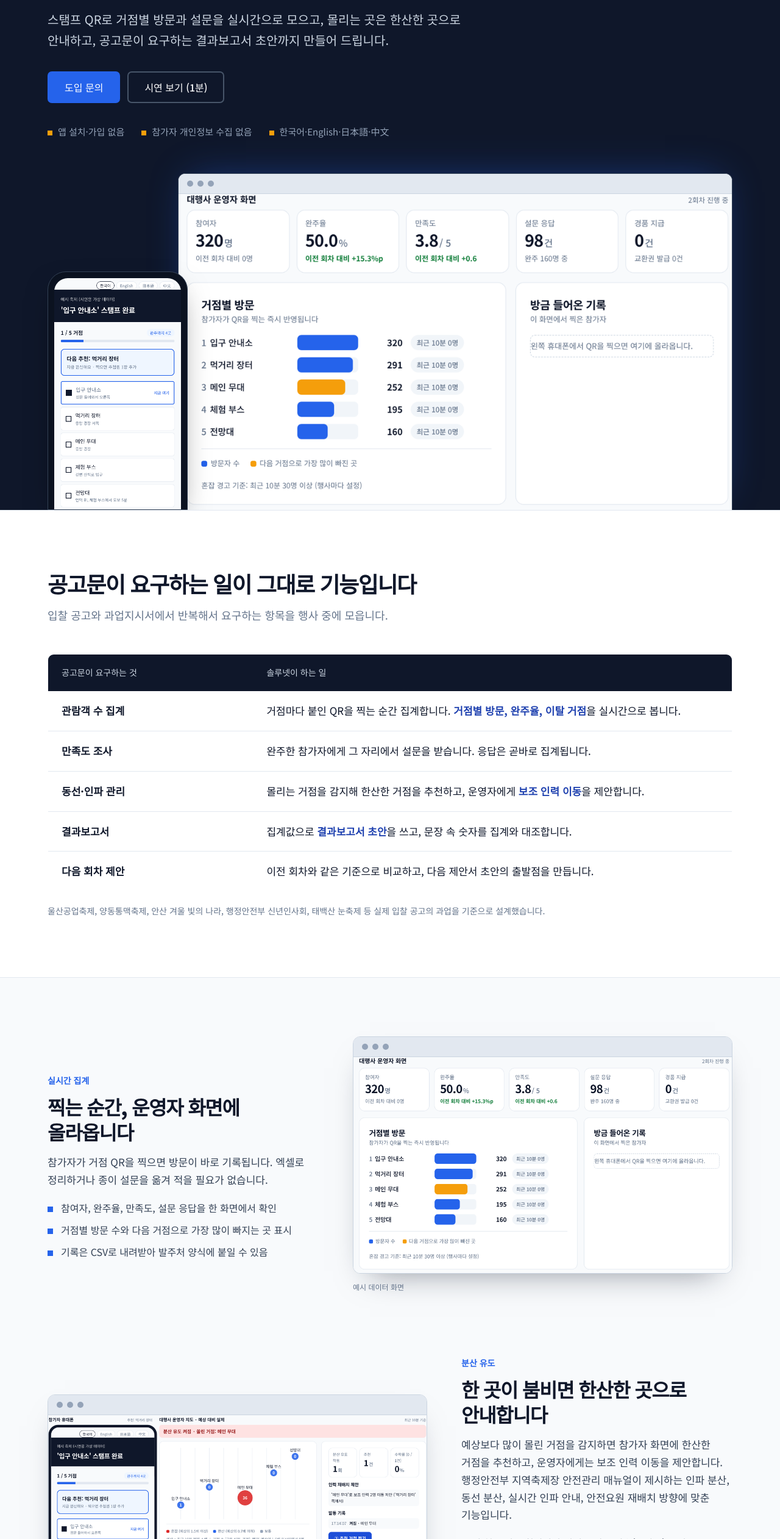
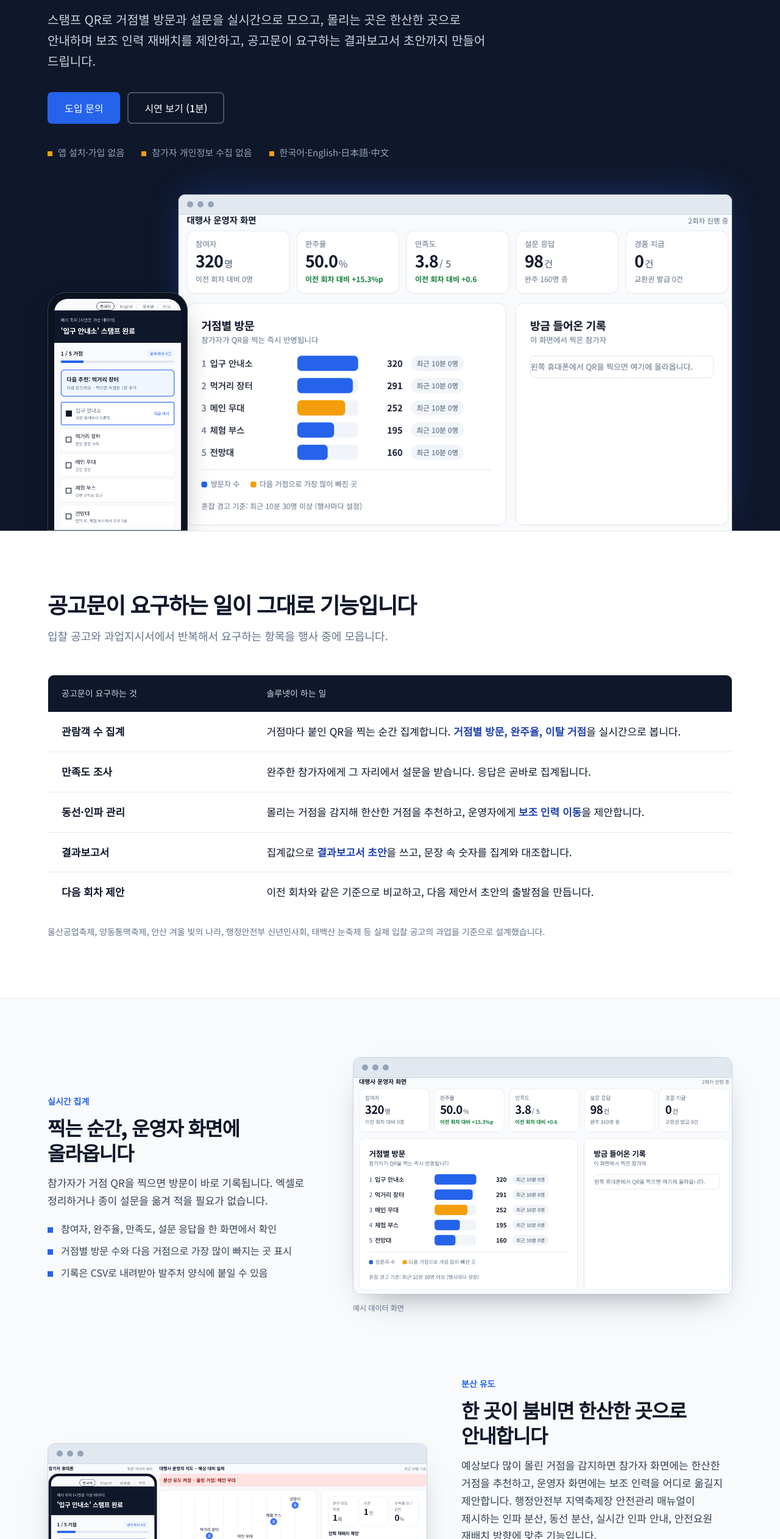
Before and after one commit to paul-10101/Solunet, a plain HTML site: page static/index2.html in a window 1280 px wide. Shown: the part 277-2800 px from the top of the page at 61% size. Drawn offline with Linux system fonts and the light colour scheme.

Commit message:
홈페이지: 인력 재배치 제안을 분산 유도 항목에서 눈에 띄게 표기
Co-Authored-By: Claude Sonnet 5.5 <noreply@anthropic.com>
Claude-Session: https://claude.ai/code/session_01U89UtMkgRWyUzhyBpaQyv9

```diff
--- a/static/index2.html
+++ b/static/index2.html
@@ -174,7 +174,7 @@ footer b{color:#fff}
 <section class="hero" aria-labelledby="h1"><div class="wrap">
   <div class="top">
     <h1 id="h1">축제 현장을 QR 하나로 집계하고, <em>보고서까지</em> 끝냅니다</h1>
-    <p class="lead">스탬프 QR로 거점별 방문과 설문을 실시간으로 모으고, 몰리는 곳은 한산한 곳으로 안내하고, 공고문이 요구하는 결과보고서 초안까지 만들어 드립니다.</p>
+    <p class="lead">스탬프 QR로 거점별 방문과 설문을 실시간으로 모으고, 몰리는 곳은 한산한 곳으로 안내하며 보조 인력 재배치를 제안하고, 공고문이 요구하는 결과보고서 초안까지 만들어 드립니다.</p>
     <div class="act"><a class="btn" href="#contact">도입 문의</a><a class="btn ghost" href="/demo">시연 보기 (1분)</a></div>
     <ul class="facts"><li>앱 설치·가입 없음</li><li>참가자 개인정보 수집 없음</li><li>한국어·English·日本語·中文</li></ul>
   </div>
@@ -214,8 +214,8 @@ footer b{color:#fff}
   <div class="feat rev">
     <div class="txt"><span class="kicker">분산 유도</span>
       <h2 style="font-size:32px">한 곳이 붐비면 한산한 곳으로 안내합니다</h2>
-      <p>예상보다 많이 몰린 거점을 감지하면 참가자 화면에 한산한 거점을 추천하고, 운영자에게는 보조 인력 이동을 제안합니다. 행정안전부 지역축제장 안전관리 매뉴얼이 제시하는 인파 분산, 동선 분산, 실시간 인파 안내, 안전요원 재배치 방향에 맞춘 기능입니다.</p>
-      <ul><li>추천을 받은 참가자가 실제로 찍은 비율(수락률)을 기록</li><li>켜지고 꺼진 시각과 거점을 기록으로 남김</li></ul>
+      <p>예상보다 많이 몰린 거점을 감지하면 참가자 화면에는 한산한 거점을 추천하고, 운영자 화면에는 보조 인력을 어디로 옮길지 제안합니다. 행정안전부 지역축제장 안전관리 매뉴얼이 제시하는 인파 분산, 동선 분산, 실시간 인파 안내, 안전요원 재배치 방향에 맞춘 기능입니다.</p>
+      <ul><li><b>인력 재배치 제안</b>: 혼잡 거점에 보조 인력 몇 명을, 어느 거점 쪽에서 옮길지 운영자 화면에 표시 (예: 메인 무대로 2명, 입구 안내소 쪽에서)</li><li>추천을 받은 참가자가 실제로 찍은 비율(수락률)을 기록</li><li>켜지고 꺼진 시각과 거점을 기록으로 남김</li></ul>
       <p class="note">혼잡 안내 기능이며 안전 통제 장치를 대신하지 않습니다. 법정 배치 인력은 줄이지 않고, 보조 인력의 위치만 제안합니다.</p></div>
     <div><div class="frame"><div class="dots" aria-hidden="true"><i></i><i></i><i></i></div><img src="/img/p-spread.png" width="1100" height="473" loading="lazy" alt="분산 유도 화면: 메인 무대 36명으로 혼잡 표시, 참가자 폰에는 먹거리 장터 추천, 운영자에게 보조 인력 2명 이동 제안"></div><span class="tag">예시 데이터 화면</span></div>
   </div>
```
